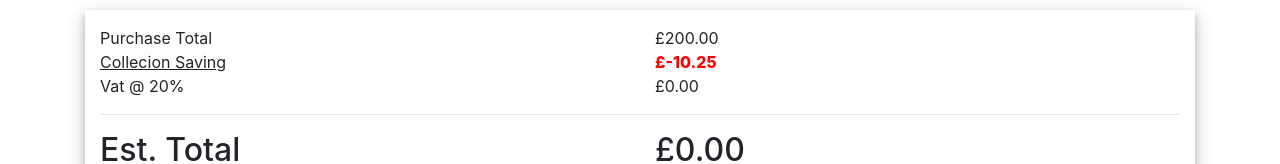
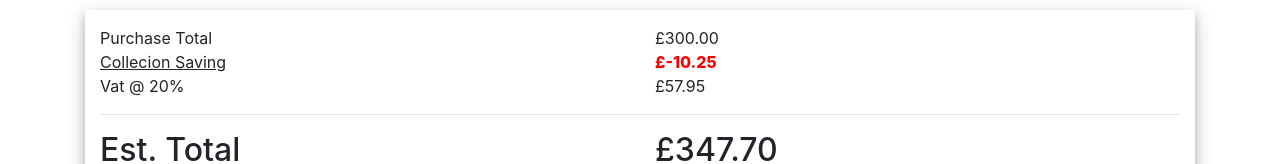
Before and after one commit to DanielCripps94/Checkout-page, a React (Create React App) app in the folder checkout-page/: page / in a window 1280 px wide. Shown: the top 164 px of the page. Built offline with nearby package versions, Linux system fonts and the light colour scheme.

Commit message:
estimated total calculation complete / on  mount function

```diff
--- a/checkout-page/src/App.js
+++ b/checkout-page/src/App.js
@@ -12,7 +12,7 @@ import './App.css';
 
 export default class App extends Component {
   state = {
-    total: 200,
+    total: 300,
     collection: -10.25,
     estimatedTotal: 0,
     disablePromoButton: false,
@@ -22,9 +22,16 @@ export default class App extends Component {
 
     componentDidMount = () => {
       this.setState({
-
+        vat: (this.state.total + this.state.collection) * 0.20
+      },
+      function() {
+        this.setState({
+          estimatedTotal: (this.state.total + this.state.collection + this.state.vat)
+        })
       })
     }
+
+
 
 
     render() {
```
